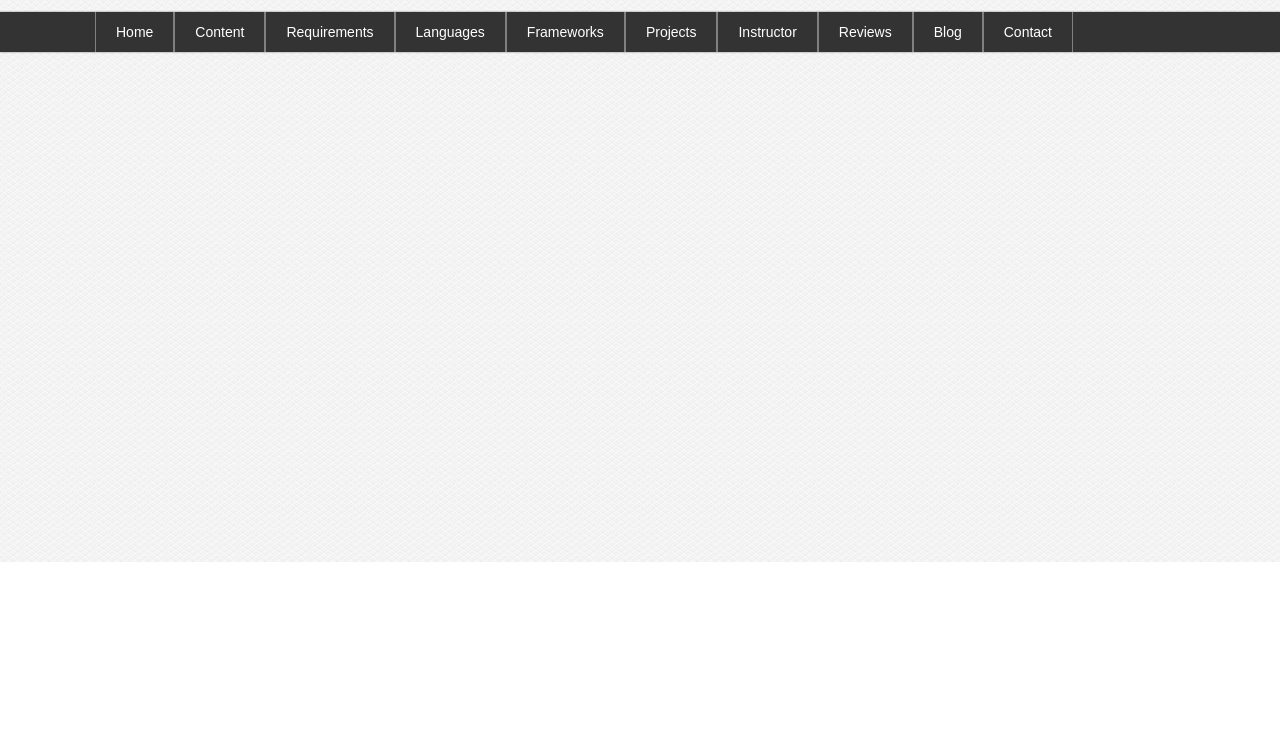
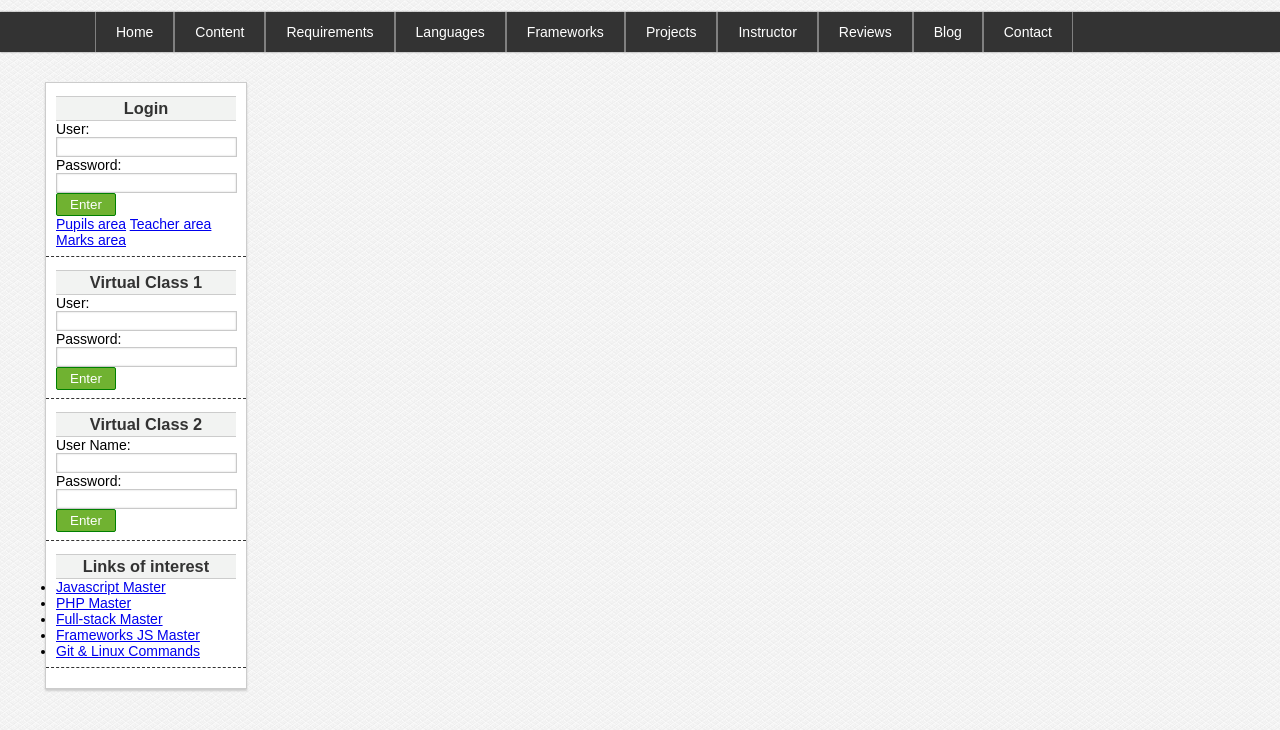
Before and after one commit to MiguelDominguezSanchez/css-master, a plain HTML site: page master-css/mockup-1/index.html in a window 1280 px wide. Shown: the part 238-968 px from the top of the page. Before the commit the page ends 800 px from the top, so only its background shows below. Drawn offline with Linux system fonts and the light colour scheme; a web font is replaced by a local one.

Commit message:
Section 15. Complete Project - 66. Forms Styles

```diff
--- a/master-css/mockup-1/css/styles.css
+++ b/master-css/mockup-1/css/styles.css
@@ -29,6 +29,61 @@
 body{
   background-image: url("../img/paven.png");
 }
+
+
+/*----------  Forms  ----------*/
+input[type="text"],
+input[type="email"],
+input[type="password"],
+select{
+  border: 1px solid #c9c9c9;
+  box-shadow: 0px 0px 2px #ccc inset;
+  background: white;
+  padding:1px;
+  padding-top: 2px;
+  padding-bottom: gray;
+  transition: all 300ms;
+}
+
+input[type="text"]:focus,
+input[type="email"]:focus,
+input[type="password"]:focus,
+select:focus{
+  border: 1px solid #70b231;
+  color: black;
+}
+
+
+input[type="button"],
+input[type="submit"],
+input[type="reset"],
+button{
+  display: block;
+  border-radius: 2px;
+  border: 1px solid green;
+  width: 60px;
+  padding: 3px;
+  color: white;
+  background-color: #70b231;
+  cursor: pointer;
+}
+
+input[type="button"]:hover,
+input[type="submit"]:hover,
+input[type="reset"]:hover,
+button:hover{
+box-shadow: 0px 0px 2px gray;
+}
+
+input[type="button"]:active,
+input[type="submit"]:active,
+input[type="reset"]:active,
+button:active{
+box-shadow: 0px 0px 2px gray inset;
+text-shadow: 0px 0px 1px #ccc;
+}
+
+
 
 
 /*----------  Header  ----------*/
@@ -153,3 +208,51 @@ color: #666;
   box-shadow: 0px 0px 2px #ccc inset;
   background: rgb(238, 237, 237);
 }
+
+
+/*----------  Content  ----------*/
+#content{
+  width: 1250px;
+  min-height: 1100px;
+  margin: 0px auto;
+}
+
+
+/*----------  Sidebar  ----------*/
+#aside{
+  width:200px;
+  float: left;
+  margin: 30px;
+  background-color: white;
+  border: 1px solid #ccc;
+  box-shadow: 0px 2px 2px #ccc;
+  font-family: sans-serif, Arial, Helvetica;
+}
+
+#aside .widget{
+  display: block;
+  width: 180px;
+  margin: 5px auto;
+  padding: 8px;
+  padding-left: 10px;
+  padding-right:10px;
+  font-size: 14px;
+  border-bottom: 1px dashed #333;
+}
+
+#aside .widget:last-child{
+  margin-bottom: 20px;
+}
+
+#aside h3{
+  display: block;
+  width: 100%;
+  color: #333;
+  text-align: center;
+  padding-top: 2px;
+  padding-bottom: 2px;
+  background: #f2f3f2;
+  border: 1px solid #ccc;
+  border-left: none;
+  border-right: none;
+}
--- a/master-css/mockup-1/index.html
+++ b/master-css/mockup-1/index.html
@@ -74,5 +74,89 @@
     </nav>
     <!-- Navigation Menu End -->
 
+    <!-- Main Content Beginning -->
+    <div id="content">
+      <!-- Sidebar Beginning -->
+      <aside id="aside">
+
+        <div class="widget""" id="login">
+          <h3>Login</h3>
+          <form>
+
+            <label>User:</label>
+            <input type="text">
+
+            <label>Password:</label>
+            <input type="password">
+
+            <input type="submit" value="Enter">
+
+
+          </form>
+          <a href="#">Pupils area</a>
+          <a href="#">Teacher area</a>
+          <a href="#">Marks area</a>
+        </div>
+
+        <div class="widget""" id="login">
+          <h3>Virtual Class 1</h3>
+          <form>
+
+            <label>User:</label>
+            <input type="text">
+
+            <label>Password:</label>
+            <input type="password">
+
+            <input type="submit" value="Enter">
+
+
+
+          </form>
+        </div>
+
+        <div class="widget""" id="login">
+          <h3>Virtual Class 2</h3>
+          <form>
+
+            <label>User Name:</label>
+            <input type="text">
+
+            <label>Password:</label>
+            <input type="password">
+
+            <input type="submit" value="Enter">
+
+
+
+          </form>
+        </div>
+
+        <div class="widget""" id="login">
+          <h3>Links of interest</h3>
+          <ul>
+            <li>
+              <a href="https://migueldominguezsanchez.github.io/md_portfolio/">Javascript Master</a>
+            </li>
+            <li>
+              <a href="https://migueldominguezsanchez.github.io/md_portfolio/">PHP Master</a>
+            </li>
+            <li>
+              <a href="https://migueldominguezsanchez.github.io/md_portfolio/">Full-stack Master</a>
+            </li>
+            <li>
+              <a href="https://migueldominguezsanchez.github.io/md_portfolio/">Frameworks JS Master</a>
+            </li>
+            <li>
+              <a href="https://migueldominguezsanchez.github.io/md_portfolio/">Git & Linux Commands</a>
+            </li>
+          </ul>
+        </div>
+
+      </aside>
+      <!-- Sidebar End -->
+    </div>
+    <!-- Main Content End -->
+
   </body>
 </html>
```
